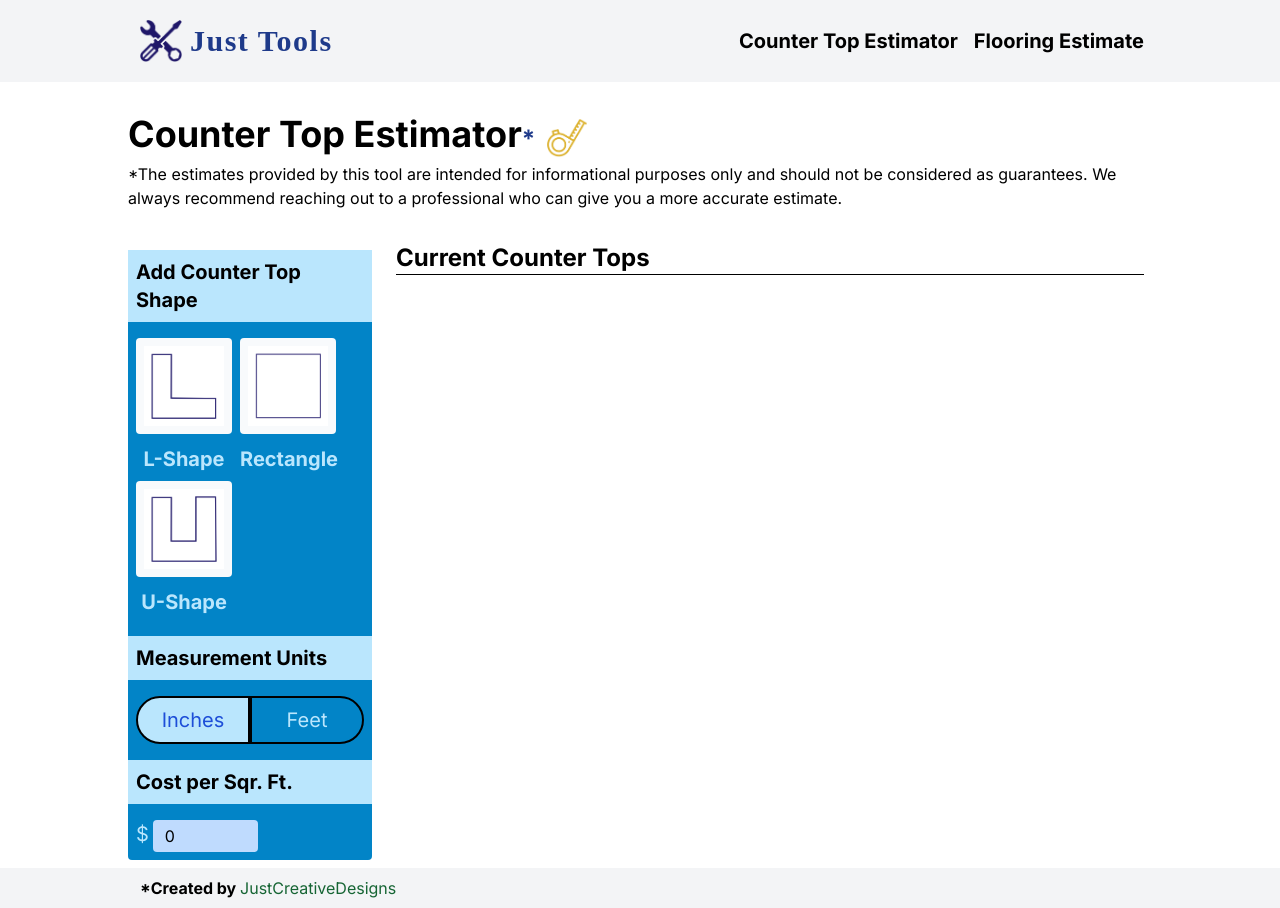
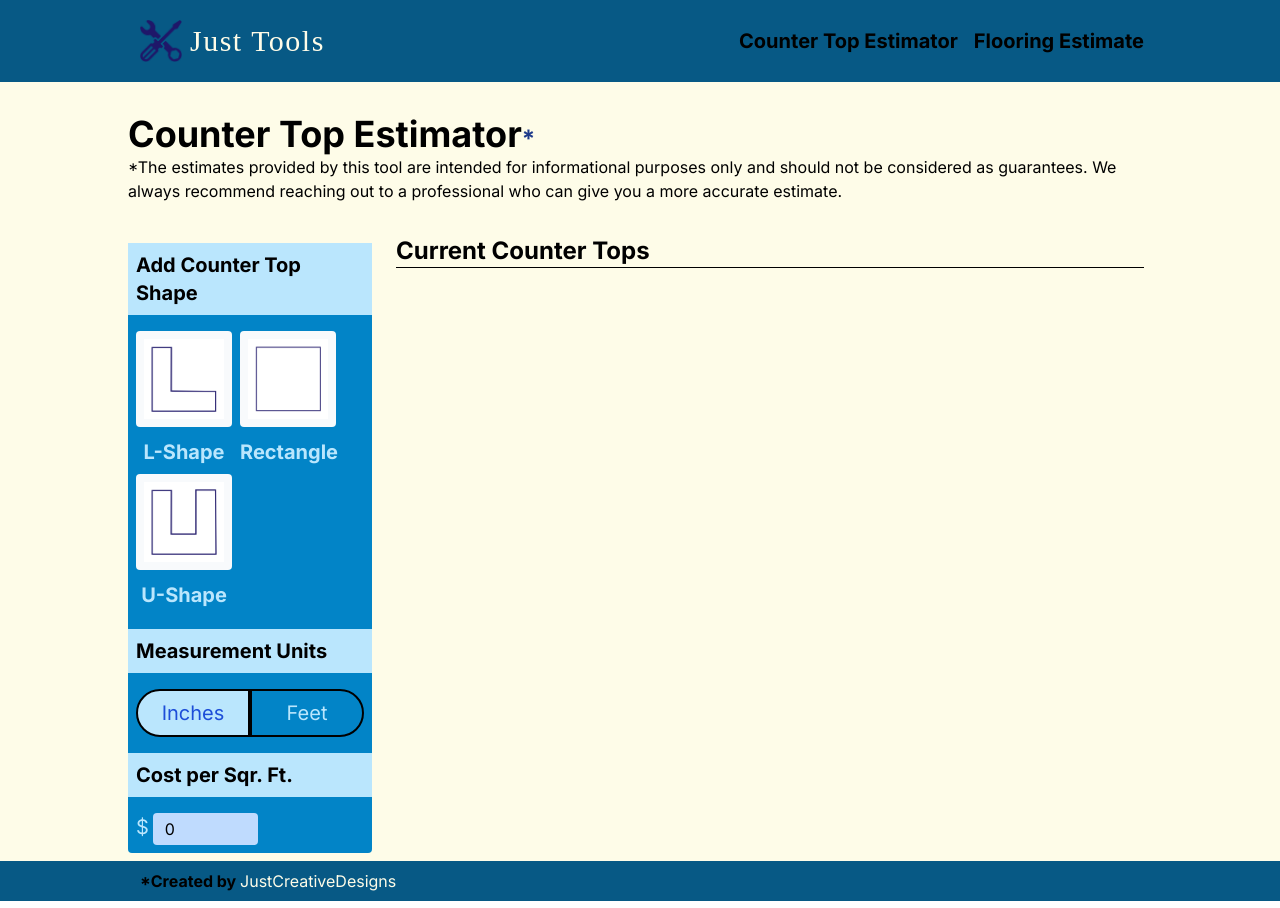
Before and after one commit to Jhemming93/hd7062, a Next.js app: page / in a window 1280 px wide. Built offline with nearby package versions, Linux system fonts and the light colour scheme.

Commit message:
recolored

```diff
--- a/app/components/global/footer.js
+++ b/app/components/global/footer.js
@@ -2,14 +2,14 @@ import Link from "next/link";
 
 export default function Footer() {
   return (
-    <footer className="bg-gray-100">
+    <footer className="bg-sky-800">
       <div className="flex sm:container mx-auto" style={{ maxWidth: 1024 }}>
         <div className="flex p-2">
           <p className="pl-1 self-center text-lrg " id="disclaimer">
             <span className="font-bold">*Created by </span>
             <Link
               href={"https://www.justcreativedesign.ca/"}
-              className="text-green-800 hover:font-bold"
+              className="text-yellow-50 hover:text-yellow-200"
               target="_blank"
             >
               JustCreativeDesigns
--- a/app/components/global/header.js
+++ b/app/components/global/header.js
@@ -4,7 +4,7 @@ import MainNav from "./nav/mainNav";
 export default function Header() {
   return (
     <>
-      <header className="bg-gray-100 py-2 sticky top-0 sm:static">
+      <header className="bg-sky-800 py-2 sticky top-0 sm:static">
         <div
           className="mx-auto justify-between md:flex sm:container"
           style={{ maxWidth: 1024 }}
@@ -17,7 +17,7 @@ export default function Header() {
               height={50}
               className="mx-auto sm:mx-0 p-1"
             />
-            <h1 className="pl-1 self-center text-3xl font-bold font-stencil tracking-wider text-blue-900 text-center">
+            <h1 className="pl-1 self-center text-3xl  font-stencil tracking-wider text-yellow-50 text-center">
               Just Tools
             </h1>
           </div>
--- a/app/components/page/pageHeader.js
+++ b/app/components/page/pageHeader.js
@@ -13,13 +13,13 @@ const PageHeader = (props) => {
           <span className="text-2xl text-blue-900">*</span>
         </h2>
         <div className="pl-2 self-center md:w-14">
-          <Image
+          {/* <Image
             src={src}
             alt={alt}
             width={50}
             height={50}
             className=" p-1 bg-white w-full"
-          />
+          /> */}
         </div>
       </div>
       <p>{disclaimer}</p>
--- a/app/layout.js
+++ b/app/layout.js
@@ -18,7 +18,7 @@ export default function RootLayout({ children }) {
   return (
     <html lang="en">
       <body className={inter.className}>
-        <div>
+        <div className="min-h-screen flex flex-col justify-between bg-yellow-50">
           <Header />
           {children}
           <Footer />
```
